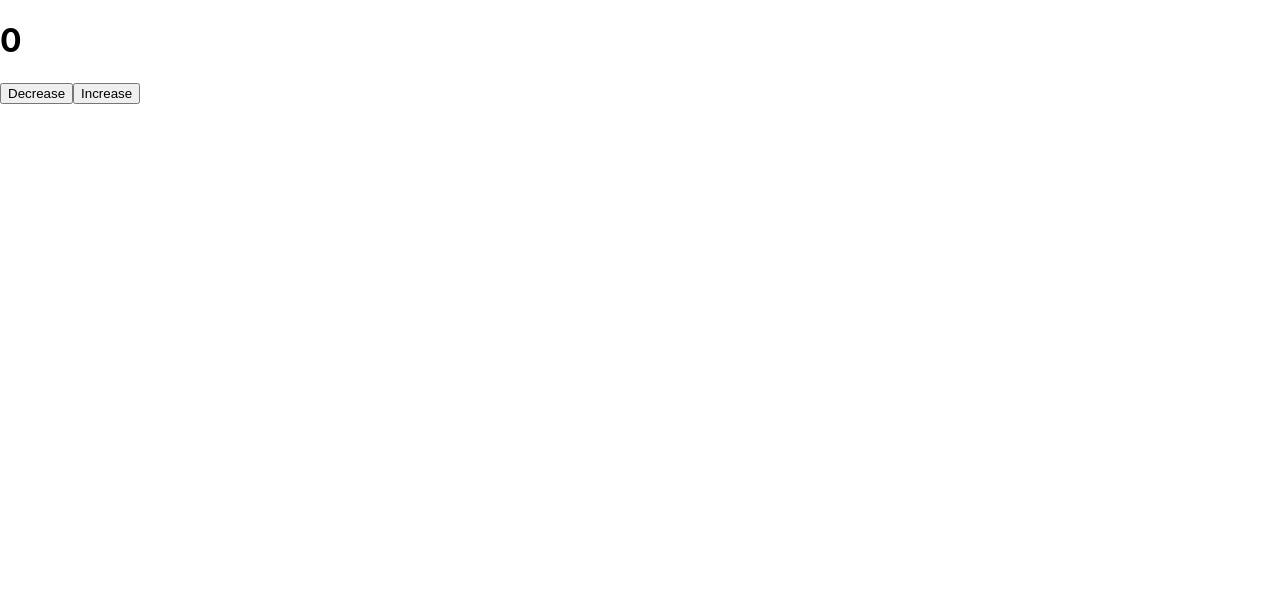
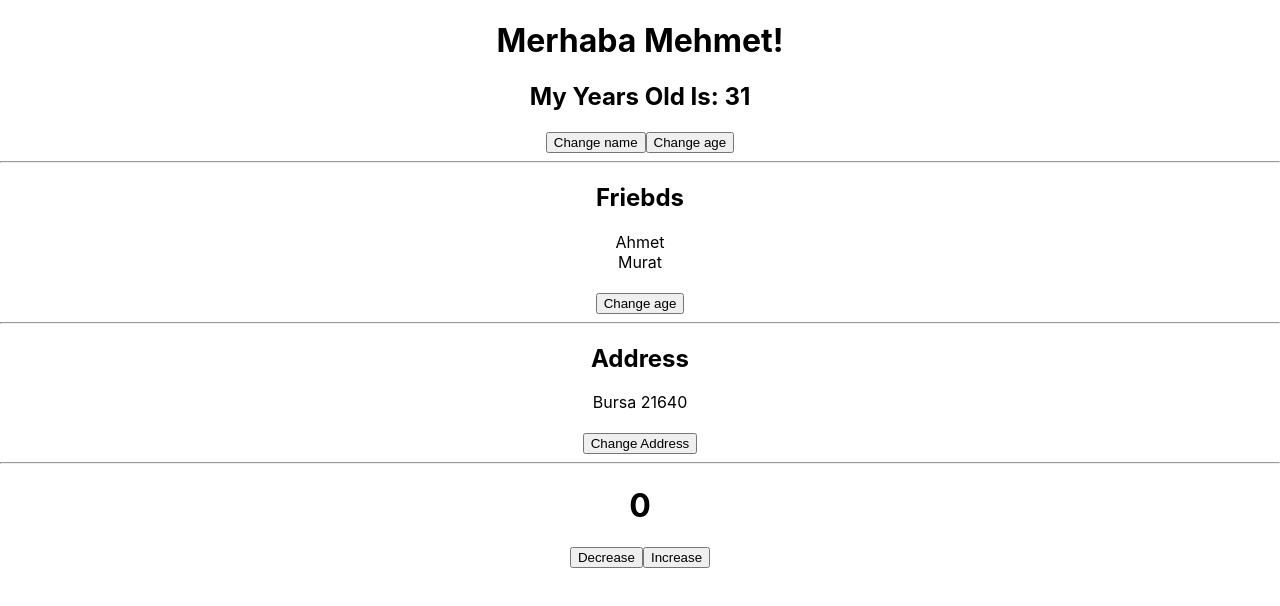
Before and after one commit to Iskender-Garajayev/PatikaDev, a React (Create React App) app in the folder react-chalenges/: page / in a window 1280 px wide. Shown: the top 606 px of the page. Built offline with nearby package versions, Linux system fonts and the light colour scheme.

Commit message:
Repleace Component

```diff
--- a/react-chalenges/src/App.js
+++ b/react-chalenges/src/App.js
@@ -1,5 +1,6 @@
 import {useState} from 'react'
 import './App.css';
+import Counter from './component/Counter';
 
 function App() {
   const [name, setName] = useState('Mehmet')
@@ -21,7 +22,6 @@ function App() {
 
 
       <hr />
-      <br />
       <h2>Address</h2>
       <div>{address.title} {address.zipcode}</div>
 
@@ -30,7 +30,8 @@ function App() {
       <button onClick={()=> setAddress({...address, title:'Gorukle' })} >Change Address</button>
       {/* <button onClick={()=> setAddress({title:'Gorukle', zipcode: 33333 })} >Change Address</button> */}
 
-
+      <hr />
+      <Counter/>
 
     </div>
 
--- a/react-chalenges/src/index.js
+++ b/react-chalenges/src/index.js
@@ -1,14 +1,16 @@
 import React from 'react';
 import ReactDOM from 'react-dom/client';
 import './index.css';
-// import App from './App';
-import Counter from './component/Counter';
+import App from './App';
+// import Counter from './component/Counter';
 import reportWebVitals from './reportWebVitals';
 
 const root = ReactDOM.createRoot(document.getElementById('root'));
 root.render(
   <React.StrictMode>
-    <Counter />
+    <App/>
+    {/* <Counter /> */}
+
   </React.StrictMode>
 );
 
```
